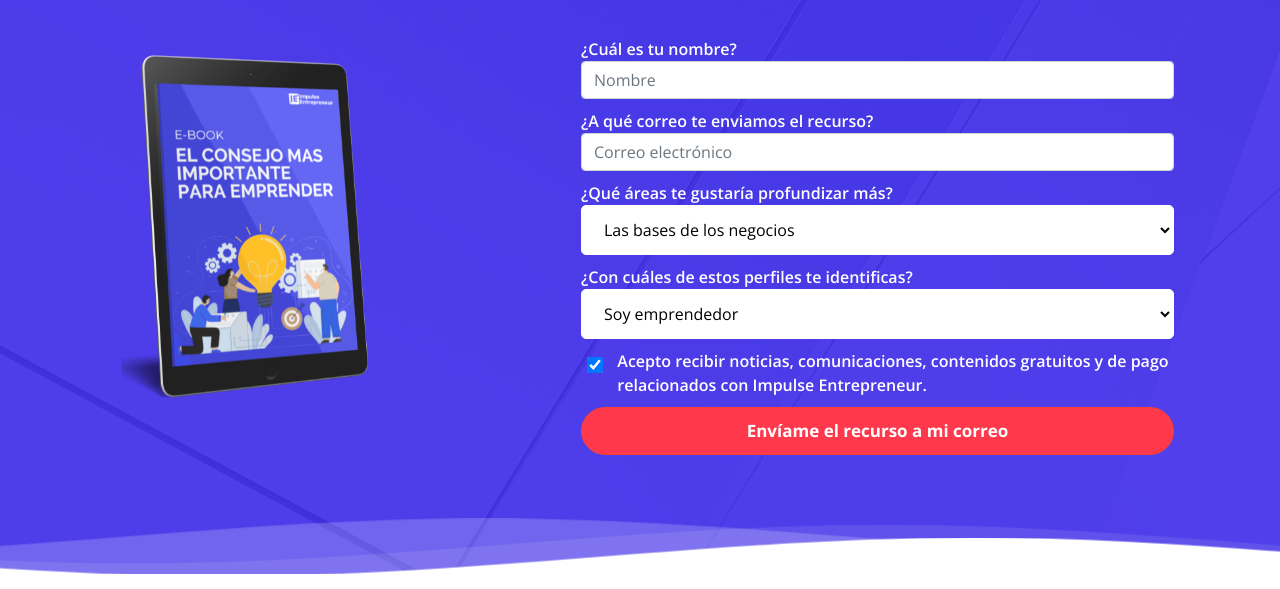
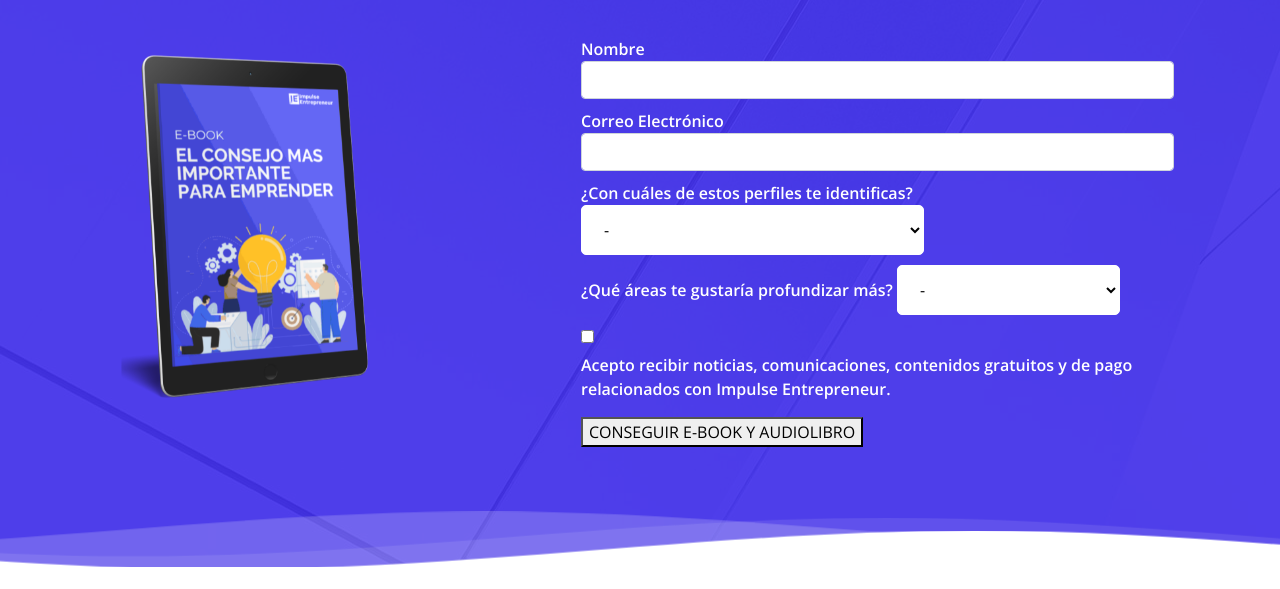
Before and after one commit to impulseentrepreneur/impulseentrepreneur, a plain HTML site: page index.html in a window 1280 px wide. Shown: the part 211-800 px from the top of the page. Drawn offline with nearby package versions, Linux system fonts and the light colour scheme; files whose address does not match are found by name.

Commit message:
Update index.html

```diff
--- a/index.html
+++ b/index.html
@@ -76,66 +76,289 @@
                       <div class="ml-form-embedWrapper embedForm">
                         <div class="ml-form-embedBody ml-form-embedBodyDefault row-form">
                           <div class="ml-form-embedContent" style="margin-bottom:0"></div>
-                          <form class="ml-block-form" action="https://static.mailerlite.com/webforms/submit/k5l2v6" data-code="k5l2v6" method="post" target="_blank">
+                          <form class="ml-block-form" action="https://assets.mailerlite.com/jsonp/35155/forms/97230273713800383/subscribe" data-code="" method="post" target="_blank">
               <div class="ml-form-formContent">
 
-                              <div class="ml-form-fieldRow">
-                                <div class="ml-field-group ml-field-name">
-                                  <label for="mce-EMAIL">¿Cuál es tu nombre?</label>
-                                  <input aria-label="name" type="text" class="form-control" data-inputmask="" name="fields[name]" placeholder="Nombre" autocomplete="name">
+
+
+                  <div class="ml-form-fieldRow ">
+                    <div class="ml-field-group ml-field-name ml-validate-required">
+
+                      <label>Nombre</label>
+
+
+                      <!-- input -->
+                      <input aria-label="name" aria-required="true" type="text" class="form-control" data-inputmask="" name="fields[name]" placeholder="" autocomplete="given-name">
+                      <!-- /input -->
+
+                      <!-- textarea -->
+
+                      <!-- /textarea -->
+
+                      <!-- select -->
+
+                      <!-- /select -->
+
+                      <!-- checkboxes -->
+
+            <!-- /checkboxes -->
+
+                      <!-- radio -->
+
+                      <!-- /radio -->
+
+                      <!-- countries -->
+
+                      <!-- /countries -->
+
+
+
+
+
+                    </div>
+                  </div><div class="ml-form-fieldRow ">
+                    <div class="ml-field-group ml-field-email ml-validate-email ml-validate-required">
+
+                      <label>Correo Electrónico</label>
+
+
+                      <!-- input -->
+                      <input aria-label="email" aria-required="true" type="email" class="form-control" data-inputmask="" name="fields[email]" placeholder="" autocomplete="email">
+                      <!-- /input -->
+
+                      <!-- textarea -->
+
+                      <!-- /textarea -->
+
+                      <!-- select -->
+
+                      <!-- /select -->
+
+                      <!-- checkboxes -->
+
+            <!-- /checkboxes -->
+
+                      <!-- radio -->
+
+                      <!-- /radio -->
+
+                      <!-- countries -->
+
+                      <!-- /countries -->
+
+
+
+
+
+                    </div>
+                  </div><div class="ml-form-fieldRow ">
+                    <div class="ml-field-group ml-field-con_cuales_de_estos_perfiles_te_identificas ml-validate-required">
+
+                      <label>¿Con cuáles de estos perfiles te identificas?</label>
+
+
+                      <!-- input -->
+
+                      <!-- /input -->
+
+                      <!-- textarea -->
+
+                      <!-- /textarea -->
+
+                      <!-- select -->
+                      <select class="custom-select" name="fields[con_cuales_de_estos_perfiles_te_identificas]" aria-label="con_cuales_de_estos_perfiles_te_identificas" aria-required="true">
+                        <option value="">-</option>
+                        <!-- Visible if current or any next has value -->
+                        <option>
+                          Las bases de los negocios
+                        </option>
+
+                        <option>
+                          Publicidad Online
+                        </option>
+
+                        <option>
+                          Como funcionan los negocios digitales
+                        </option>
+
+                        <option>
+                          Redes sociales
+                        </option>
+
+
+
+
+
+
+
+
+
+
+
+
+                      </select>
+                      <!-- /select -->
+
+                      <!-- checkboxes -->
+
+            <!-- /checkboxes -->
+
+                      <!-- radio -->
+
+                      <!-- /radio -->
+
+                      <!-- countries -->
+
+                      <!-- /countries -->
+
+
+
+
+
+                    </div>
+                  </div><div class="ml-form-fieldRow ml-last-item">
+                    <div class="ml-field-group ml-field-que_areas_te_gustaria_profundizar_mas ml-validate-required">
+
+                      <label>¿Qué áreas te gustaría profundizar más?</label>
+
+
+                      <!-- input -->
+
+                      <!-- /input -->
+
+                      <!-- textarea -->
+
+                      <!-- /textarea -->
+
+                      <!-- select -->
+                      <select class="custom-select" name="fields[que_areas_te_gustaria_profundizar_mas]" aria-label="que_areas_te_gustaria_profundizar_mas" aria-required="true">
+                        <option value="">-</option>
+                        <!-- Visible if current or any next has value -->
+                        <option>
+                          Soy emprendedor
+                        </option>
+
+                        <option>
+                          Soy Marketer
+                        </option>
+
+                        <option>
+                          Soy dueño de negocio
+                        </option>
+
+                        <option>
+                          Soy empleado
+                        </option>
+
+                        <option>
+                          Soy infoproductor
+                        </option>
+
+                        <option>
+                          Soy estudiante
+                        </option>
+
+
+
+
+
+
+
+
+                      </select>
+                      <!-- /select -->
+
+                      <!-- checkboxes -->
+
+            <!-- /checkboxes -->
+
+                      <!-- radio -->
+
+                      <!-- /radio -->
+
+                      <!-- countries -->
+
+                      <!-- /countries -->
+
+
+
+
+
                     </div>
                   </div>
-                              <div class="ml-form-fieldRow">
-                                <div class="ml-field-group ml-field-email ml-validate-email ml-validate-required">
-                                  <label for="mce-FNAME">¿A qué correo te enviamos el recurso?</label>
-                                  <input aria-label="email" aria-required="true" type="email" class="form-control" data-inputmask="" name="fields[email]" placeholder="Correo electrónico" autocomplete="email">
+
               </div>
+
+
+
+              <!-- Privacy policy -->
+
+              <!-- /Privacy policy -->
+
+
+
+
+
+              <div class="ml-form-checkboxRow ml-validate-required">
+
+                  <label class="checkbox">
+                    <input type="checkbox">
+                    <div class="label-description">
+                      <p>Acepto recibir noticias, comunicaciones, contenidos gratuitos y de pago relacionados con Impulse Entrepreneur.</p>
                     </div>
-                              <div class="ml-form-fieldRow">
-                                <div class="ml-field-group ml-field-que_areas_te_gustaria_profundizar_mas ml-validate-required">
-                                  <label for="mce-PERFIL">¿Qué áreas te gustaría profundizar más? </label>
-                                  <select class="custom-select w-100" name="fields[que_areas_te_gustaria_profundizar_mas]" aria-label="que_areas_te_gustaria_profundizar_mas" aria-required="true">  <option> Las bases de los negocios </option> <option> Publicidad Online </option> <option> Como funcionan los negocios digitales </option> <option> Redes sociales </option>  </select>
+                  </label>
+
               </div>
+
+
+
+
+
+
+
+              <input type="hidden" name="ml-submit" value="1">
+
+              <div class="ml-form-embedSubmit">
+
+                  <button type="submit" class="primary">CONSEGUIR E-BOOK Y AUDIOLIBRO</button>
+
+                <button disabled="disabled" style="display: none;" type="button" class="loading">
+                  <div class="ml-form-embedSubmitLoad"></div>
+                  <span class="sr-only">Loading...</span>
+                </button>
               </div>
-                              <div class="ml-form-fieldRow">
-                                <div class="ml-field-group ml-field-con_cuales_de_estos_perfiles_te_identificas ml-validate-required">
-                                  <label for="mce-INTERESES">¿Con cuáles de estos perfiles te identificas?</label>
-                                  <select class="custom-select w-100" name="fields[con_cuales_de_estos_perfiles_te_identificas]" aria-label="con_cuales_de_estos_perfiles_te_identificas" aria-required="true"> <option> Soy emprendedor </option> <option> Soy Marketer </option> <option> Soy dueño de negocio </option> <option> Soy empleado </option> <option> Soy infoproductor </option> <option> Soy estudiante </option></select>
-                                </div>
-                              </div>
-                              <div class="ml-form-fieldRow ml-last-item">
-                                <div class="ml-field-group ml-field-mas_informacion ml-validate-required">
-                                  <div class="custom-checkbox-radio-list">
-                                    <div class="custom-control custom-checkbox" style="display: flex;align-items: baseline;">
-                                      <input checked style="height: 16px;width: 44px;margin: 0 8px 0 0;position: relative;top: 6px;" name="fields[mas_informacion][]" aria-label="mas_informacion" aria-required="true" class="custom-control-input" type="checkbox" value="Acepto recibir noticias, comunicaciones, contenidos gratuitos y de pago relacionados con Impulse Entrepreneur." id="checkbox43-0">
-                                      <label class="custom-control-label" for="checkbox43-0" > Acepto recibir noticias, comunicaciones, contenidos gratuitos y de pago relacionados con Impulse Entrepreneur. </label>
-                                    </div>
-                                  </div>
-                                </div>
-                              </div>
-                            </div>
-                            <input type="hidden" name="ml-submit" value="1">
-                            <div class="ml-form-embedSubmit">
-                              <button type="submit" class="primary button boton-cta w-100" >Envíame el recurso a mi correo</button>
-                              <button disabled="disabled" style="display:none" type="button" class="loading"> <div class="ml-form-embedSubmitLoad"></div> <span class="sr-only">Loading...</span> </button>
-                            </div>
+
+
               <input type="hidden" name="anticsrf" value="true">
             </form>
           </div>
-                        <div class="ml-form-successBody row-success" style="display:none">
+
+          <div class="ml-form-successBody row-success" style="display: none">
+
             <div class="ml-form-successContent">
+
                 <h4>Thank you!</h4>
+
                   <p>You have successfully joined our subscriber list.</p>
+
+
             </div>
+
           </div>
                       </div>
                     </div>
                   </div>
                   <script>
 
-                    function ml_webform_success_4950362(){window.location.href = "https://impulseentrepreneur.github.io/impulseentrepreneur/gracias-final";}
+                    <script>
+    function ml_webform_success_7207004() {
+    try {
+        window.top.location.href = 'https://impulseentrepreneur.com/pagina-de-gracias-de-combo-audiolibrolos-6-pilares-de-una-empresa/';
+      } catch (e) {
+        window.location.href = 'https://impulseentrepreneur.com/pagina-de-gracias-de-combo-audiolibrolos-6-pilares-de-una-empresa/';
+      }
+    }
       </script>
-                  <script src="https://static.mailerlite.com/js/w/webforms.min.js?v0c75f831c56857441820dcec3163967c" type="text/javascript"></script>
 
 
                  <!-- <form action="https://gmail.us1.list-manage.com/subscribe/post?u=9b46bcf3d1c49dc206bb1c49f&amp;id=e007bfc86f" method="post" id="mc-embedded-subscribe-form" name="mc-embedded-subscribe-form" class="validate" target="_blank" novalidate>
```
Lines whose indentation alone changed are shown as unchanged.
